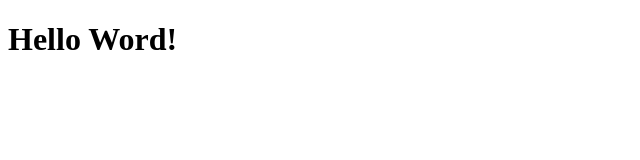
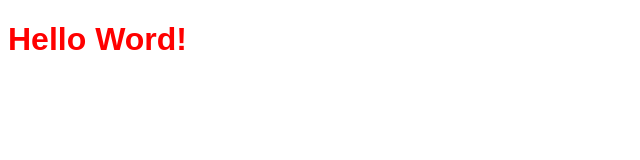
Before and after one commit to faiz2710/test-pull, a plain HTML site: page index.html in a window 1280 px wide. Shown: the whole page, without its empty margins (0-640 px from the left). Drawn offline with Linux system fonts and the light colour scheme.

Commit message:
menambah style css

```diff
--- a/index.html
+++ b/index.html
@@ -4,6 +4,7 @@
     <meta charset="UTF-8">
     <meta name="viewport" content="width=device-width, initial-scale=1.0">
     <title>Document</title>
+    <link rel="stylesheet" href="style.css">
 </head>
 <body>
     <h1>Hello Word!</h1>
--- /dev/null
+++ b/style.css
@@ -0,0 +1,4 @@
+*{
+    font-family: Arial, Helvetica, sans-serif;
+    color: red;
+}
```
